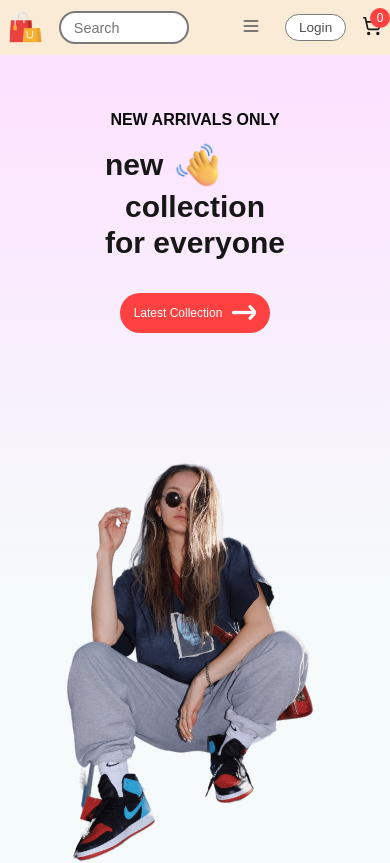
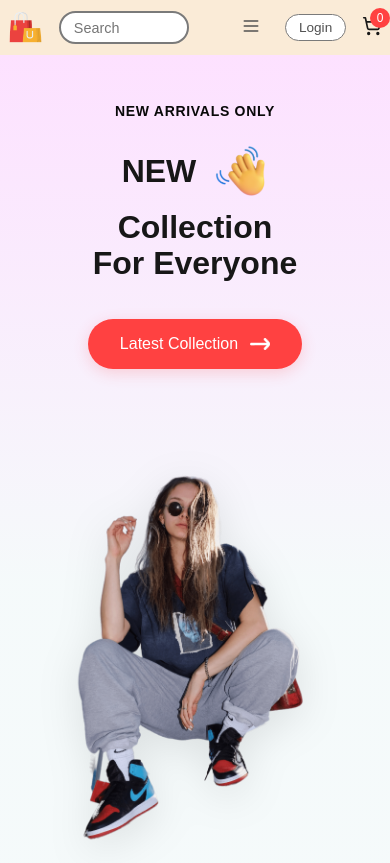
Before and after one commit to sakshamsingh03/Zero-Fashion, a React (Create React App) app: page / in a window 390 px wide. Shown: the top 863 px of the page. Built offline with nearby package versions, Linux system fonts and the light colour scheme.

Commit message:
responsive

```diff
--- a/src/Components/Banner/Banner.css
+++ b/src/Components/Banner/Banner.css
@@ -1,111 +1,183 @@
-/* Base styles */
 .banner {
-    min-height: 100vh;
-    background: linear-gradient(180deg, #fde1ff, #e1ffea22 60%);
+    min-height: 80vh; /* Reduced from 100vh for more standard e-commerce height */
+    background: linear-gradient(180deg, #fde1ff 0%, #e1ffea22 60%);
     display: flex;
-    padding: clamp(1rem, 3vw, 3rem);
+    align-items: center;
+    padding: 2rem 4rem;
     gap: 2rem;
+    margin-bottom: 2rem;
 }
 
+/* Left Section */
 .banner-left {
     flex: 1;
     display: flex;
     flex-direction: column;
     justify-content: center;
-    gap: clamp(0.75rem, 1.5vw, 1.5rem);
-    padding-left: clamp(1rem, 5vw, 6.25rem);
-    line-height: 1.2;
+    gap: 1.5rem;
+    padding-left: 4rem;
+    margin-top: -4rem; /* Move content slightly higher */
 }
 
-.banner-left h2 {
+.banner-label {
     color: #090909;
-    font-size: clamp(1rem, 1.5vw, 1.25rem);
+    font-size: 1rem;
     font-weight: 600;
+    letter-spacing: 0.05em;
+    text-transform: uppercase;
 }
 
-.banner-left p {
-    color: #171717;
-    font-size: clamp(1.875rem, 5vw, 4.375rem);
-    font-weight: 700;
+.banner-title {
+    display: flex;
+    flex-direction: column;
+    gap: 0.75rem;
 }
 
 .banner-hand-icon {
     display: flex;
     align-items: center;
-    gap: 0.9375rem;
+    gap: 1rem;
+}
+
+.banner-hand-icon span {
+    color: #171717;
+    font-size: 3.5rem;
+    font-weight: 700;
+    text-transform: uppercase;
+    line-height: 1;
 }
 
 .banner-hand-icon img {
-    width: clamp(3rem, 6vw, 5rem);
+    width: 3.5rem;
     height: auto;
+    object-fit: contain;
+    transform-origin: bottom center;
+    animation: wave 2s infinite;
+}
+
+@keyframes wave {
+    0%, 100% { transform: rotate(0deg); }
+    25% { transform: rotate(-10deg); }
+    75% { transform: rotate(10deg); }
+}
+
+.banner-title h1 {
+    display: flex;
+    flex-direction: column;
+    gap: 0.25rem;
+    margin: 0;
+    line-height: 1;
+}
+
+.banner-title h1 span {
+    color: #171717;
+    font-size: 3.5rem;
+    font-weight: 700;
+    text-transform: capitalize;
 }
 
 .banner-latest-button {
     display: flex;
     justify-content: center;
     align-items: center;
-    gap: 0.625rem;
-    width: clamp(9.375rem, 15vw, 15rem);
-    height: clamp(2.5rem, 4vw, 3.4375rem);
+    gap: 0.75rem;
+    width: fit-content;
+    padding: 1rem 2rem;
+    border: none;
     border-radius: 50px;
-    margin-top: clamp(1.25rem, 2vw, 1.875rem);
     background: #ff4141;
     color: white;
-    font-size: clamp(0.75rem, 1.2vw, 1.125rem);
+    font-size: 1rem;
     font-weight: 500;
+    cursor: pointer;
     transition: all 0.3s ease;
+    box-shadow: 0 4px 15px rgba(255, 65, 65, 0.2);
+    margin-top: 1rem;
 }
 
 .banner-latest-button:hover {
     background: #e63838;
     transform: translateY(-2px);
+    box-shadow: 0 6px 20px rgba(255, 65, 65, 0.3);
 }
 
+.banner-latest-button img {
+    width: 1.25rem;
+    height: auto;
+    transition: transform 0.3s ease;
+}
+
+.banner-latest-button:hover img {
+    transform: translateX(4px);
+}
+
+/* Right Section */
 .banner-right {
     flex: 1;
     display: flex;
     justify-content: center;
     align-items: center;
+    padding: 2rem;
 }
 
 .banner-right img {
-    width: min(80%, 600px);
+    width: min(100%, 500px); /* Slightly reduced max-width */
     height: auto;
     object-fit: contain;
+    filter: drop-shadow(0 10px 20px rgba(0, 0, 0, 0.1));
 }
 
-/* Tablet and smaller desktop */
+/* Media Queries */
 @media (max-width: 1024px) {
+    .banner {
+        padding: 2rem;
+    }
+
     .banner-left {
-        padding-left: clamp(1rem, 3vw, 3.75rem);
+        padding-left: 2rem;
+        margin-top: -2rem;
+    }
+
+    .banner-title h1 span,
+    .banner-hand-icon span {
+        font-size: 2.75rem;
     }
 }
 
-/* Mobile devices */
 @media (max-width: 768px) {
     .banner {
+        min-height: auto;
         flex-direction: column;
         text-align: center;
-        gap: 1.5rem;
+        padding: 3rem 1rem;
     }
 
     .banner-left {
         padding-left: 0;
+        margin-top: 0;
         align-items: center;
     }
 
+    .banner-title {
+        align-items: center;
+    }
+
+    .banner-latest-button {
+        margin: 1rem auto;
+    }
+
     .banner-right img {
-        width: min(90%, 400px);
+        width: min(100%, 400px);
     }
 }
 
-/* Small mobile devices */
 @media (max-width: 480px) {
-    .banner {
-        padding: 1rem;
+    .banner-title h1 span,
+    .banner-hand-icon span {
+        font-size: 2rem;
     }
 
-    .banner-hand-icon {
-        gap: 0.625rem;
+    .banner-label {
+        font-size: 0.875rem;
     }
 }
--- a/src/Components/Banner/Banner.jsx
+++ b/src/Components/Banner/Banner.jsx
@@ -1,32 +1,34 @@
-import React from 'react'
-import './Banner.css'
-import hand_icon from '../Assets/hand_icon.png'
-import arrow_icon from '../Assets/arrow.png'
-import hero_image from '../Assets/hero_image.png'
+import React from 'react';
+import './Banner.css';
+import hand_icon from '../Assets/hand_icon.png';
+import arrow_icon from '../Assets/arrow.png';
+import hero_image from '../Assets/hero_image.png';
 
 const Banner = () => {
   return (
     <div className='banner'>
-        <div className="banner-left">
-          <h2>NEW ARRIVALS ONLY</h2>
-          <div>
-            <div className="banner-hand-icon">
-                <p>new</p>
-                <img src={hand_icon} alt="" />
-            </div>
-            <p>collection</p>
-            <p>for everyone</p>
+      <div className="banner-left">
+        <span className="banner-label">NEW ARRIVALS ONLY</span>
+        <div className="banner-title">
+          <div className="banner-hand-icon">
+            <span>new</span>
+            <img src={hand_icon} alt="Wave" />
           </div>
-          <div className="banner-latest-button">
-            <div>Latest Collection</div>
-            <img src={arrow_icon} alt="" />
-          </div>
+          <h1>
+            <span>collection</span>
+            <span>for everyone</span>
+          </h1>
         </div>
-        <div className="banner-right">
-            <img src={hero_image} alt="" />
-        </div>
+        <button className="banner-latest-button">
+          <span>Latest Collection</span>
+          <img src={arrow_icon} alt="Arrow" />
+        </button>
+      </div>
+      <div className="banner-right">
+        <img src={hero_image} alt="Hero" />
+      </div>
     </div>
-  )
-}
+  );
+};
 
-export default Banner
+export default Banner;
```
